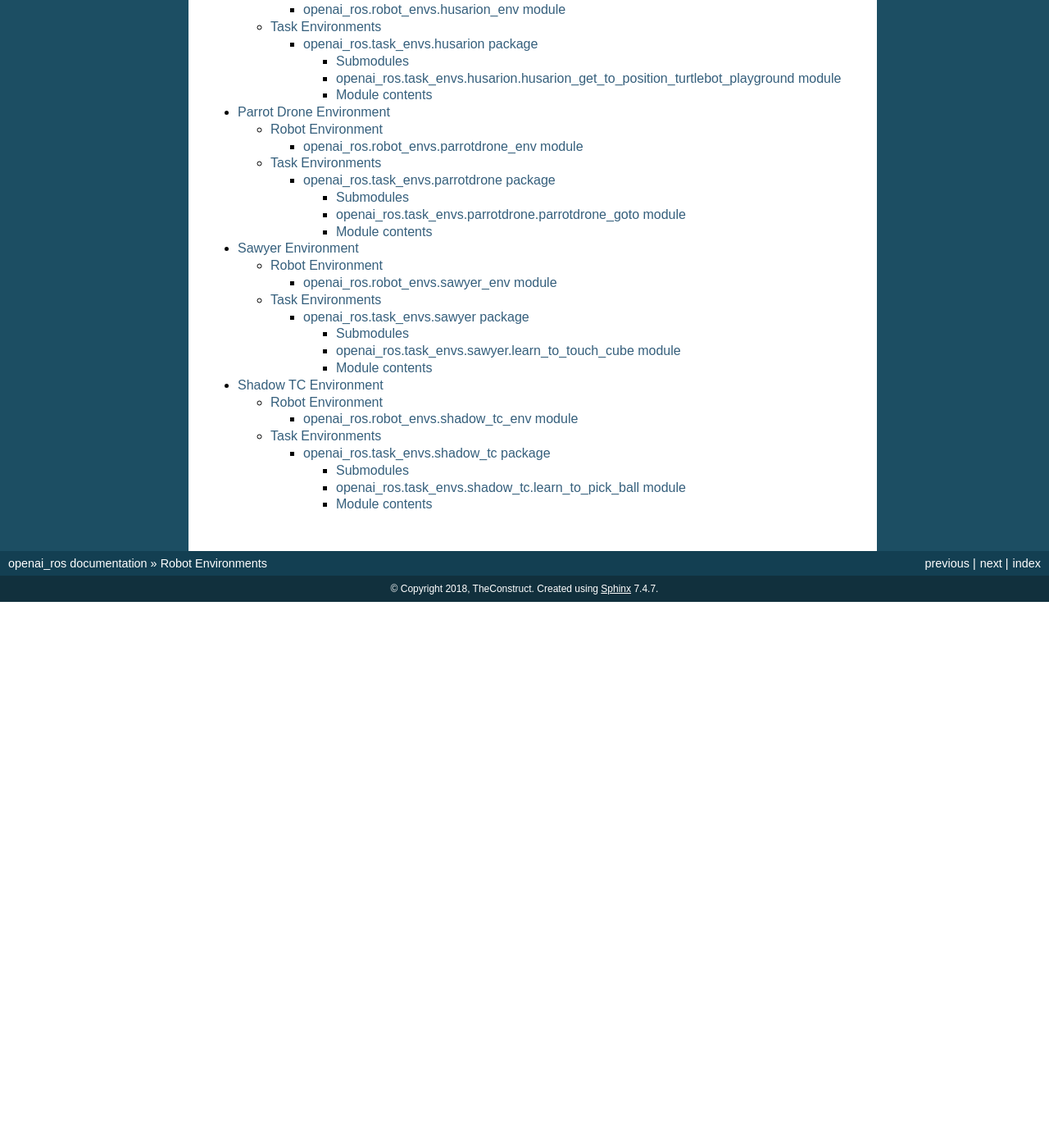
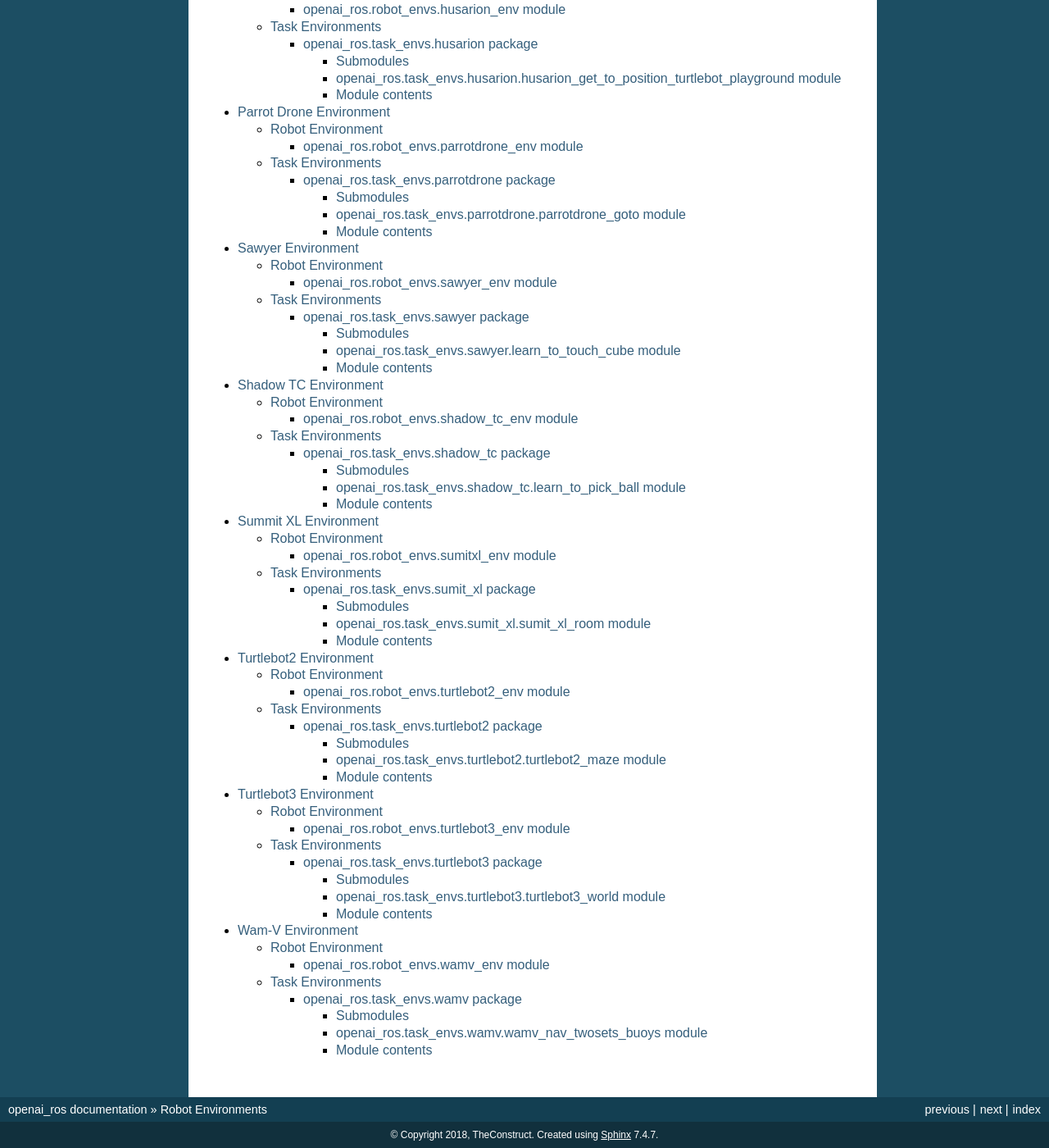
Before and after one commit to rickstaa/ros-gazebo-gym, a Sphinx documentation site: the page built from openai_ros/doc/robot_environments.rst, in a window 1280 px wide and 1400 px high, scrolled down 688 px. Shown: the whole window at 82% size. Built offline with Sphinx 7.4.7, drawn with Linux system fonts in a browser that asks for light colours; the version number could not be read and is left out; before the commit the page ends 1422 px from its top, so only the background shows below that.

Commit message:
Added all the robot envs and tasks of code docs for the moment

```diff
--- a/openai_ros/doc/robot_environments.rst
+++ b/openai_ros/doc/robot_environments.rst
@@ -14,3 +14,7 @@ use with your AI learning algorithms.
    parrotdrone_environment
    sawyer_environment
    shadow_tc_environment
+   summitxl_environment
+   turtlebot2_environment
+   turtlebot3_environment
+   wamv_environment
--- /dev/null
+++ b/openai_ros/doc/summitxl_environment.rst
@@ -0,0 +1,42 @@
+Summit XL Environment
+=====================
+
+Summit_XL_ was created by the great Robotnik_ company. The strong mechanical structure allows to carry much heavier
+loads and used for research, surveillance, remote monitoring and military applications.
+
+
+.. _Summit_XL: https://www.robotnik.eu/mobile-robots/summit-xl/
+.. _Robotnik: https://www.robotnik.eu/
+
+.. figure:: img/summit_xl.png
+   :scale: 100 %
+   :alt: Real Summit XL
+
+
+The simulation is inside a more office like environment.
+
+.. figure:: img/summit_xl_sim.png
+   :scale: 100 %
+   :alt: Simulated Summit XL
+
+
+
+Robot Environment
+*****************
+
+openai_ros.robot_envs.sumitxl_env module
+----------------------------------------
+
+.. automodule:: openai_ros.robot_envs.sumitxl_env
+    :members:
+    :undoc-members:
+    :show-inheritance:
+
+
+Task Environments
+*****************
+
+.. toctree::
+   :maxdepth: 4
+
+   openai_ros.task_envs.sumit_xl
--- /dev/null
+++ b/openai_ros/doc/turtlebot2_environment.rst
@@ -0,0 +1,33 @@
+Turtlebot2 Environment
+======================
+
+Turtlebot2_ is a classic in ROS robot platforms. In this case, you will find various simulations
+with it inside. In ROSDS the default launch one is with an empty worlds and a wall. But you have also
+available a world with a maze inside.
+
+.. _Turtlebot2: https://www.turtlebot.com/turtlebot2/
+
+.. figure:: img/turtlebot2.png
+   :scale: 100 %
+   :alt: Real RosBot from Husarion
+
+
+Robot Environment
+*****************
+
+openai_ros.robot_envs.turtlebot2_env module
+-------------------------------------------
+
+.. automodule:: openai_ros.robot_envs.turtlebot2_env
+    :members:
+    :undoc-members:
+    :show-inheritance:
+
+
+Task Environments
+*****************
+
+.. toctree::
+   :maxdepth: 4
+
+   openai_ros.task_envs.turtlebot2
--- /dev/null
+++ b/openai_ros/doc/turtlebot3_environment.rst
@@ -0,0 +1,36 @@
+Turtlebot3 Environment
+======================
+
+Turtlebot3_ is the new version of the classic Turtlebot3 created by ROBOTIS_. It has configurable systems.
+
+.. _Turtlebot3: http://www.robotis.us/turtlebot-3/
+.. _ROBOTIS: http://www.robotis.us/
+
+.. figure:: img/turtlebot3.png
+   :scale: 100 %
+   :alt: Real RosBot from Husarion
+
+.. figure:: img/turtlebot3_sim.png
+   :scale: 100 %
+   :alt: Real RosBot from Husarion
+
+
+Robot Environment
+*****************
+
+openai_ros.robot_envs.turtlebot3_env module
+-------------------------------------------
+
+.. automodule:: openai_ros.robot_envs.turtlebot3_env
+    :members:
+    :undoc-members:
+    :show-inheritance:
+
+
+Task Environments
+*****************
+
+.. toctree::
+   :maxdepth: 4
+
+   openai_ros.task_envs.turtlebot3
--- /dev/null
+++ b/openai_ros/doc/wamv_environment.rst
@@ -0,0 +1,36 @@
+Wam-V Environment
+=================
+
+Wam-V_ is the robot used in the RobotX_Maritime_Challenge_. Its a water vehicle that has to navigate autonomously.
+
+.. _Wam-V: http://www.wam-v.com/robotx/
+.. _RobotX_Maritime_Challenge: https://www.robotx.org/
+
+
+
+.. figure:: img/wamv.png
+   :scale: 100 %
+   :alt: Wam-V Simulation
+
+
+
+
+Robot Environment
+*****************
+
+openai_ros.robot_envs.wamv_env module
+-------------------------------------
+
+.. automodule:: openai_ros.robot_envs.wamv_env
+    :members:
+    :undoc-members:
+    :show-inheritance:
+
+
+Task Environments
+*****************
+
+.. toctree::
+   :maxdepth: 4
+
+   openai_ros.task_envs.wamv
```
Also changed, not shown: openai_ros/doc/img/summit_xl.png (added), openai_ros/doc/img/summit_xl_sim.png (added), openai_ros/doc/img/turtlebot2.png (added), openai_ros/doc/img/turtlebot3.png (added), openai_ros/doc/img/turtlebot3_sim.png (added), openai_ros/doc/img/wamv.png (added).
